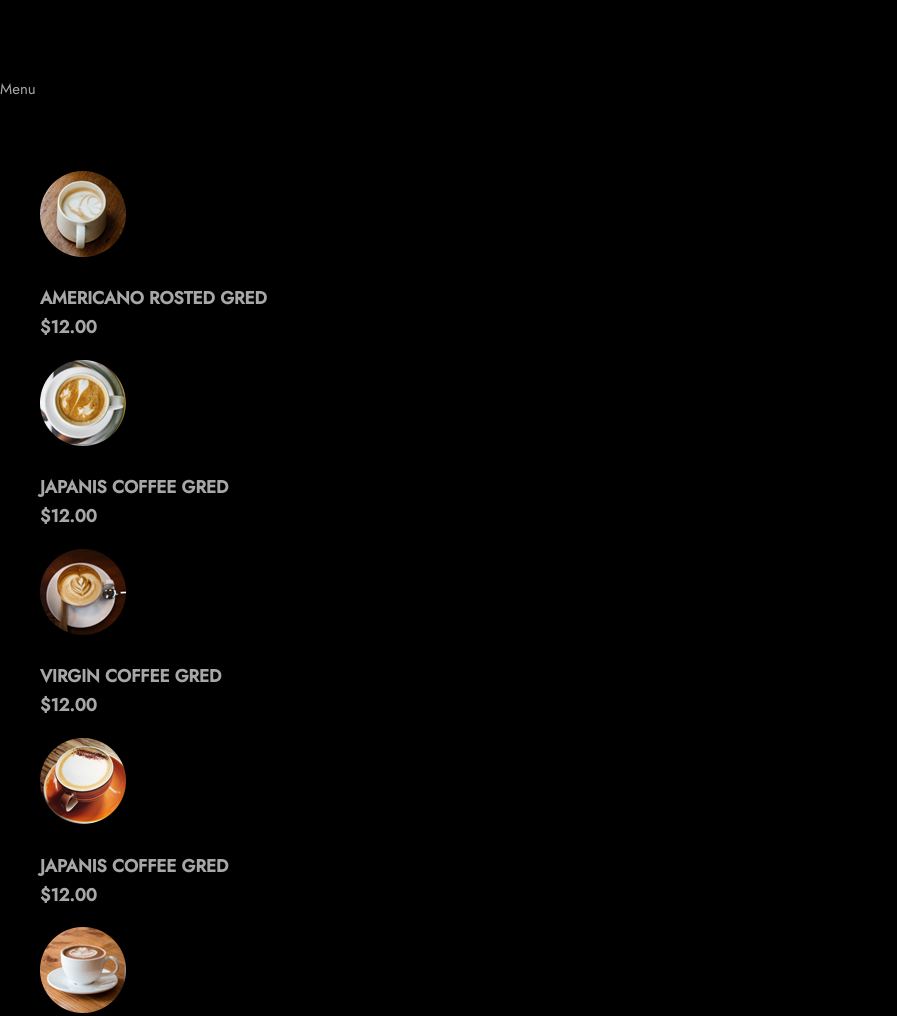
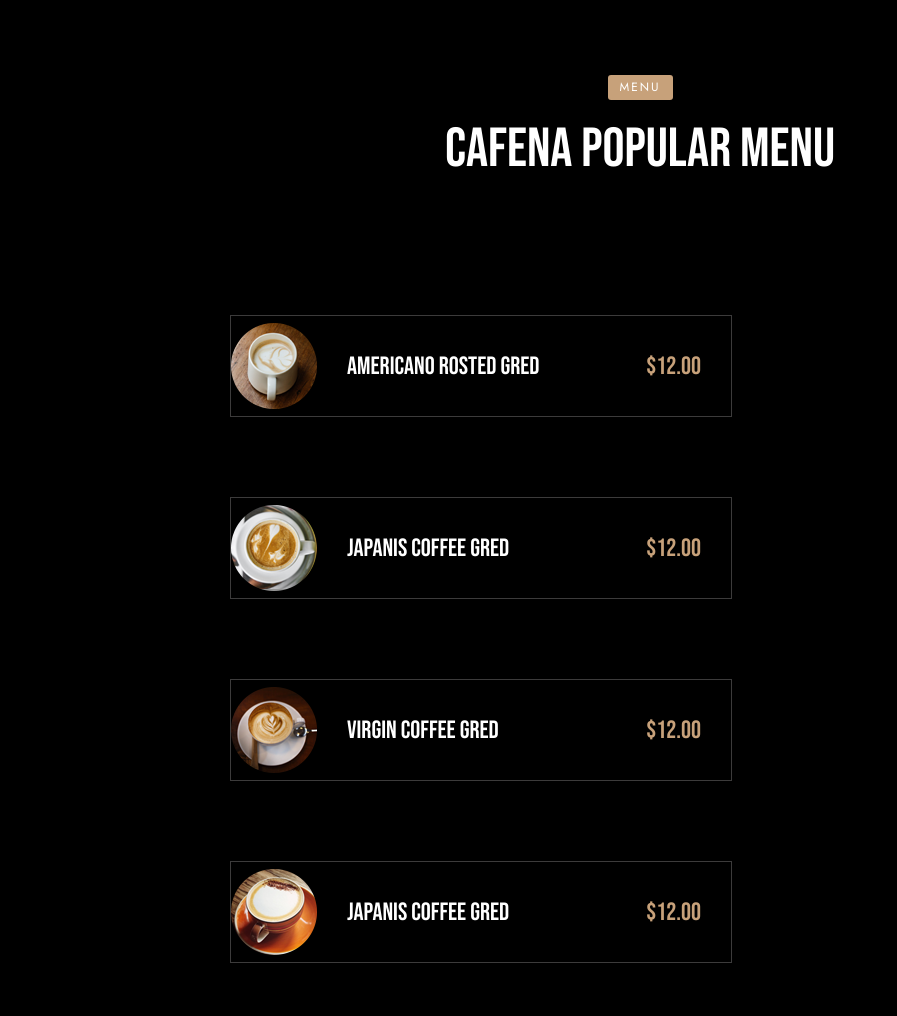
Before and after one commit to Torsii/Web-Coffee-Shop-1, a plain HTML site: page index.html in a window 1280 px wide. Shown: the part 2060-3076 px from the top of the page, without its empty margins (0-897 px from the left). Drawn offline with Linux system fonts and the light colour scheme.

Commit message:
section3css

```diff
--- /dev/null
+++ b/css/desktop/section3.css
@@ -0,0 +1,71 @@
+.popular-menu__container{
+    width:80%;
+    height:100px;
+    background-color: transparent;
+    margin:auto;
+}
+.popular-menu__p{
+    height:25px;
+    width:65px;
+    background-color: #C7A17A;
+    color:white;
+    border-radius: 3px;
+    display:flex;
+    align-items: center;
+    justify-content: center;
+    margin:0 auto;
+    font-size: 12px;
+    letter-spacing: 2px;
+}
+.popular-menu__tittle{
+    color:white;
+    width:100%;
+    display:flex;
+    align-items: center;
+    justify-content: center;
+    margin:35px auto;
+    font-size: 55px;
+    font-family: "bebas neue", cursive;
+    font-weight: lighter;
+}
+.popular-menu__container-list{
+    margin-left:50px;
+    padding-left:70px;
+    display:flex;
+    position: static;
+}
+.popular-menu__list{
+    display:flex;
+    position: relative;
+    margin:100px 50px 0;
+    flex-wrap: wrap;
+    box-sizing: border-box;
+}
+.popular-menu__list--item{
+   width:500px;
+   height:100px;
+   border:1px solid rgba(150, 149, 149, 0.4);
+   margin:40px 50px 40px 20px;
+   align-items: center;
+   position:relative;
+}
+.popular-menu__list--text{
+    padding-right:15px;
+    color:white;
+    display:flex;
+    padding:0 30px 0 30px;
+    width:70%;
+    font-weight: lighter;
+    font-family: "bebas neue", cursive;
+    font-size: 25px;
+}
+.popular-menu__list--text-space{
+    display:flex;
+    padding-right:30px;
+    font-family: "bebas neue", cursive;
+    font-size: 25px;
+    color:#C7A17A;
+}
+.popular-menu__list--img{
+    padding:-10px;
+}
--- a/index.html
+++ b/index.html
@@ -14,6 +14,7 @@
     <link rel="preconnect" href="https://fonts.gstatic.com" crossorigin>
     <link href="https://fonts.googleapis.com/css2?family=Bebas+Neue&display=swap" rel="stylesheet">
     <link rel="stylesheet" href="/css/desktop/section2.css">
+    <link rel="stylesheet" href="/css/desktop/section3.css">
 </head>
 <body>
     <!--Header-->
@@ -111,17 +112,21 @@
             </div>
         </section>
         <!--SECTION 3-->
-        <section>
-            <p>Menu</p>
-            <h2>CAFENA POPULAR MENU</h2>
-            <ul>
-                <li><img src="src/images/menu-2-1.png" alt=""><h3>AMERICANO ROSTED GRED <span>$12.00</span></h3></li>
-                <li><img src="src/images/menu-2-2.png" alt=""><h3>JAPANIS COFFEE GRED <span>$12.00</span></h3></li>
-                <li><img src="src/images/menu-2-3.png" alt=""><h3>VIRGIN COFFEE GRED <span>$12.00</span></h3></li>
-                <li><img src="src/images/menu-2-4.png" alt=""><h3>JAPANIS COFFEE GRED <span>$12.00</span></h3></li>
-                <li><img src="src/images/menu-2-5.png" alt=""><h3>CAFÈ AU LAIT Coffee <span>$12.00</span></h3></li>
-                <li><img src="src/images/menu-2-6.png" alt=""><h3>ESPRESSO RISTRETTO <span>$12.00</span></h3></li>
-            </ul>
+        <section class="popular-menu">
+            <div class="popular-menu__container">
+                 <p class="popular-menu__p">MENU</p>
+                 <h2 class="popular-menu__tittle">CAFENA POPULAR MENU</h2>
+            </div>
+            <div class="popular-menu__container-list">
+                 <ul class="popular-menu__list">
+                     <li class="popular-menu__list--item"><img src="src/images/menu-2-1.png" alt="" class="popular-menu__list--img"><h3 class="popular-menu__list--text">AMERICANO ROSTED GRED </h3><span class="popular-menu__list--text-space">$12.00</span></li>
+                     <li class="popular-menu__list--item"><img src="src/images/menu-2-2.png" alt="" class="popular-menu__list--img"><h3 class="popular-menu__list--text">JAPANIS COFFEE GRED </h3><span class="popular-menu__list--text-space">$12.00</span></li>
+                     <li class="popular-menu__list--item"><img src="src/images/menu-2-3.png" alt="" class="popular-menu__list--img"><h3 class="popular-menu__list--text">VIRGIN COFFEE GRED </h3><span class="popular-menu__list--text-space">$12.00</span></li>
+                     <li class="popular-menu__list--item"><img src="src/images/menu-2-4.png" alt="" class="popular-menu__list--img"><h3 class="popular-menu__list--text">JAPANIS COFFEE GRED </h3><span class="popular-menu__list--text-space">$12.00</span></li>
+                     <li class="popular-menu__list--item"><img src="src/images/menu-2-5.png" alt="" class="popular-menu__list--img"><h3 class="popular-menu__list--text">CAFÈ AU LAIT Coffee </h3><span class="popular-menu__list--text-space">$12.00</span></li>
+                     <li class="popular-menu__list--item"><img src="src/images/menu-2-6.png" alt="" class="popular-menu__list--img"><h3 class="popular-menu__list--text">ESPRESSO RISTRETTO </h3><span class="popular-menu__list--text-space">$12.00</span></li>
+                 </ul>
+            </div>
         </section>
        <!--SECTION 4-->
         <section>
```
